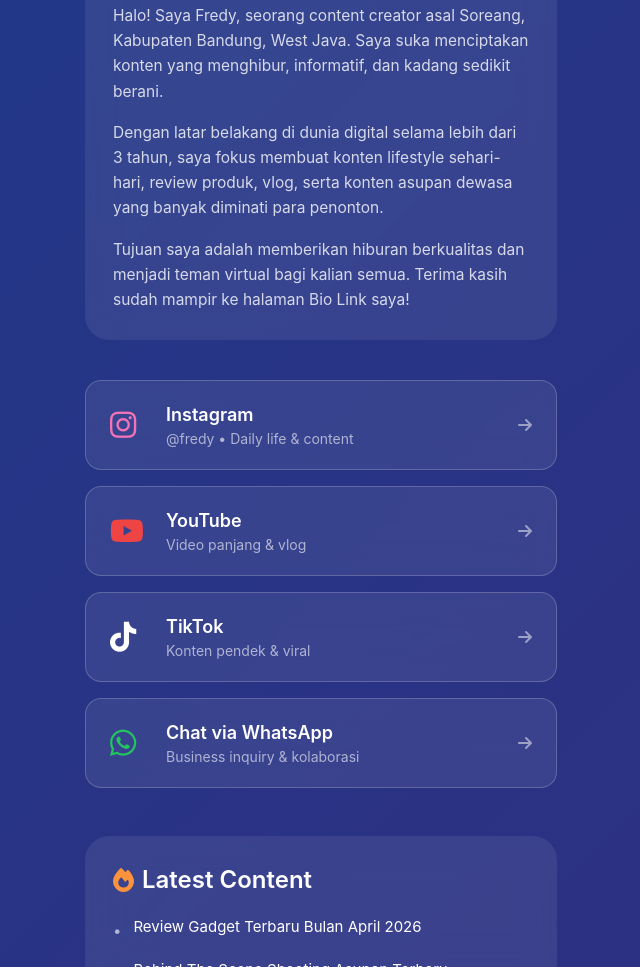
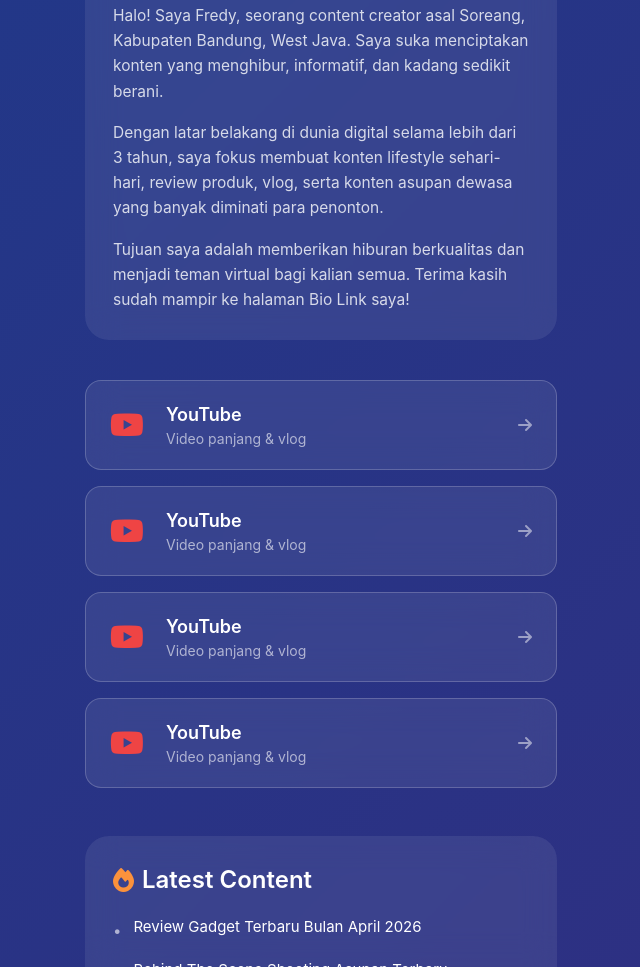
Before and after one commit to ojolstream/igostream, a plain HTML site: page index.html in a window 1280 px wide. Shown: the part 385-1352 px from the top of the page, without its empty margins (319-959 px from the left). Drawn offline with nearby package versions, Linux system fonts and the light colour scheme.

Commit message:
Update index.html

```diff
--- a/index.html
+++ b/index.html
@@ -96,12 +96,12 @@
 
         <!-- Main Links -->
         <div class="space-y-4 mb-12">
-            <a href="https://instagram.com/fredy" target="_blank"
+            <a href="https://youtube.com/@fredy" target="_blank"
                class="link-card glass border border-white/20 hover:border-white/40 rounded-2xl px-6 py-5 flex items-center gap-4">
-                <i class="fab fa-instagram text-3xl w-10 text-pink-400"></i>
+                <i class="fab fa-youtube text-3xl w-10 text-red-500"></i>
                 <div class="flex-1">
-                    <div class="font-semibold text-lg">Instagram</div>
-                    <div class="text-sm text-white/60">@fredy • Daily life &amp; content</div>
+                    <div class="font-semibold text-lg">YouTube</div>
+                    <div class="text-sm text-white/60">Video panjang &amp; vlog</div>
                 </div>
                 <i class="fas fa-arrow-right text-white/50"></i>
             </a>
@@ -116,22 +116,22 @@
                 <i class="fas fa-arrow-right text-white/50"></i>
             </a>
 
-            <a href="https://tiktok.com/@fredy" target="_blank"
+             <a href="https://youtube.com/@fredy" target="_blank"
                class="link-card glass border border-white/20 hover:border-white/40 rounded-2xl px-6 py-5 flex items-center gap-4">
-                <i class="fab fa-tiktok text-3xl w-10"></i>
+                <i class="fab fa-youtube text-3xl w-10 text-red-500"></i>
                 <div class="flex-1">
-                    <div class="font-semibold text-lg">TikTok</div>
-                    <div class="text-sm text-white/60">Konten pendek &amp; viral</div>
+                    <div class="font-semibold text-lg">YouTube</div>
+                    <div class="text-sm text-white/60">Video panjang &amp; vlog</div>
                 </div>
                 <i class="fas fa-arrow-right text-white/50"></i>
             </a>
 
-            <a href="https://wa.me/628xxxxxxxxxx" target="_blank"
+             <a href="https://youtube.com/@fredy" target="_blank"
                class="link-card glass border border-white/20 hover:border-white/40 rounded-2xl px-6 py-5 flex items-center gap-4">
-                <i class="fab fa-whatsapp text-3xl w-10 text-green-500"></i>
+                <i class="fab fa-youtube text-3xl w-10 text-red-500"></i>
                 <div class="flex-1">
-                    <div class="font-semibold text-lg">Chat via WhatsApp</div>
-                    <div class="text-sm text-white/60">Business inquiry &amp; kolaborasi</div>
+                    <div class="font-semibold text-lg">YouTube</div>
+                    <div class="text-sm text-white/60">Video panjang &amp; vlog</div>
                 </div>
                 <i class="fas fa-arrow-right text-white/50"></i>
             </a>
```
